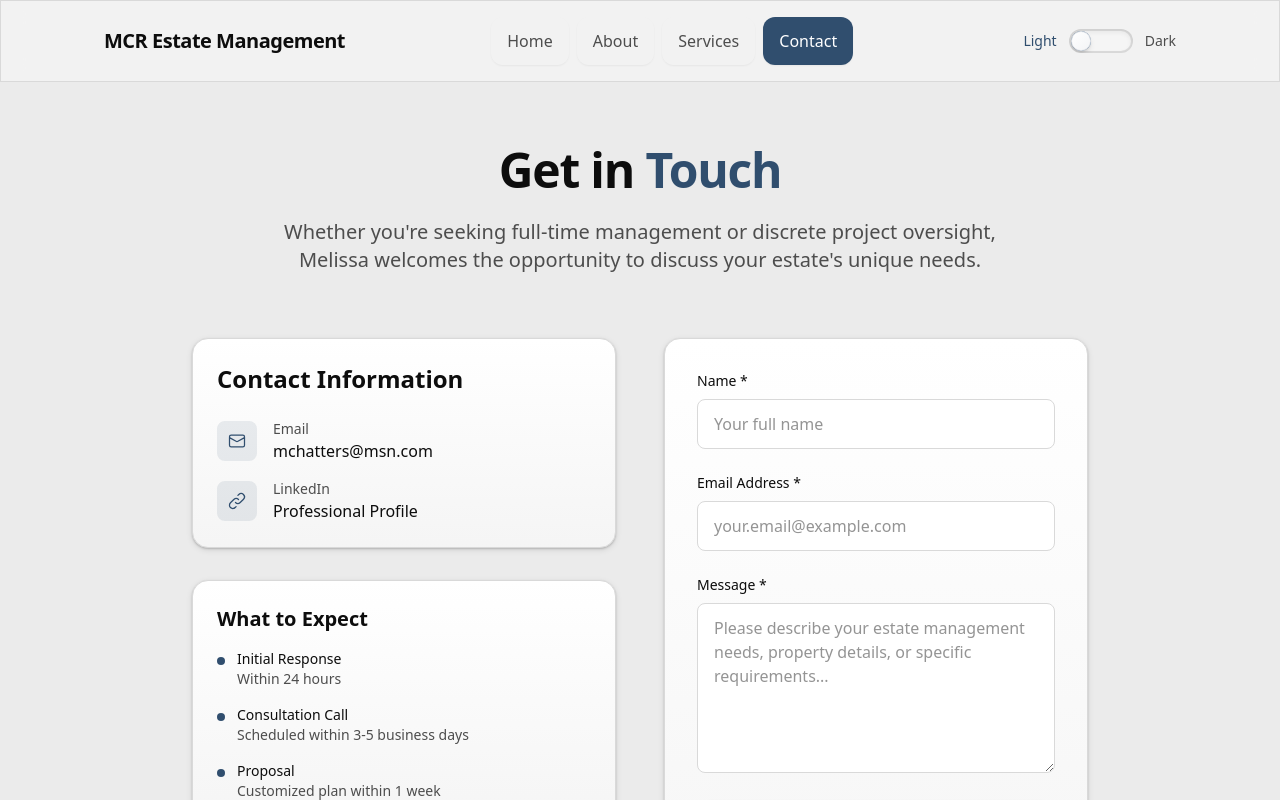
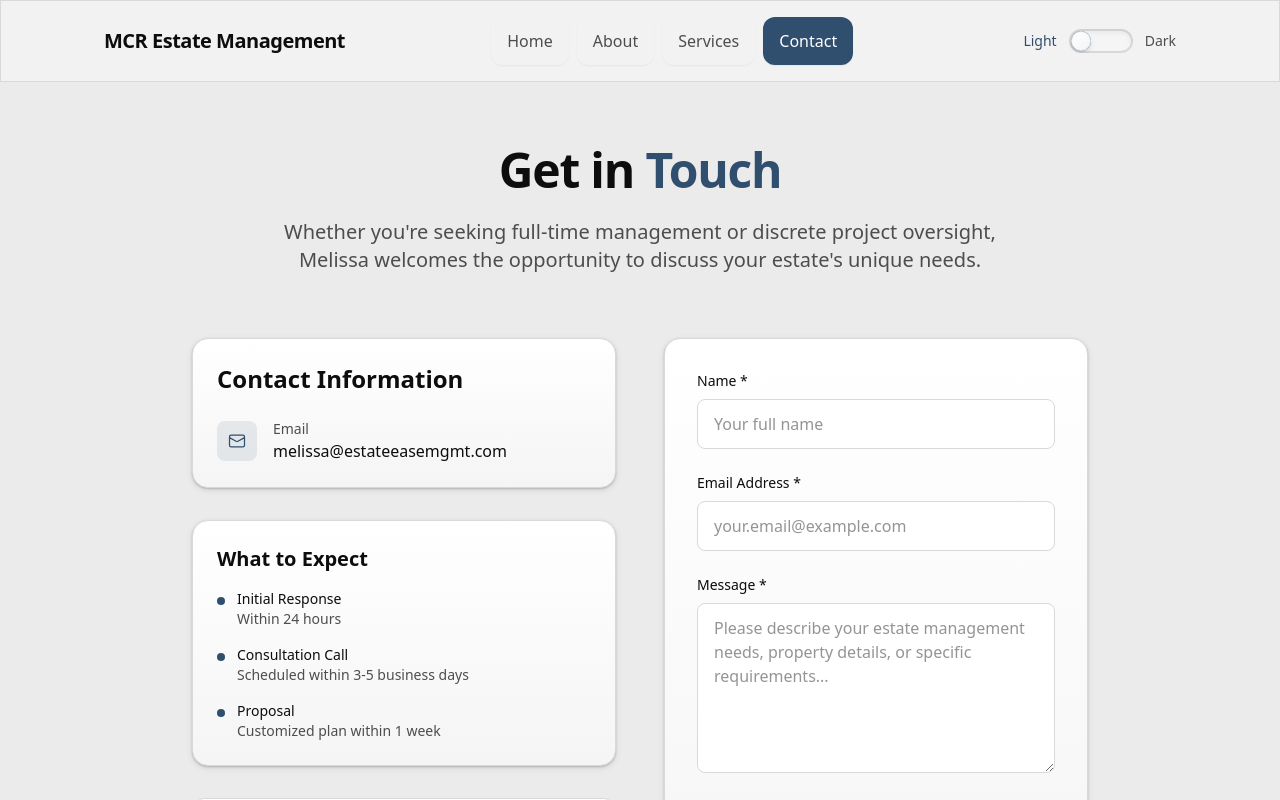
Before and after one commit to amiridon/site_for_melissa, a Next.js app: page /contact in a window 1280 px wide. Shown: the top 800 px of the page. Built offline with nearby package versions, Linux system fonts and the light colour scheme.

Commit message:
chore: commit manual edits to contact page

```diff
--- a/src/app/contact/page.tsx
+++ b/src/app/contact/page.tsx
@@ -41,35 +41,16 @@ export default function Contact() {
                   <div>
                     <p className="text-muted text-sm">Email</p>
                     <a
-                      href="mailto:mchatters@msn.com"
+                      href="mailto:melissa@estateeasemgmt.com"
                       className="text-text font-medium hover:text-brand focus:outline-none focus:ring-2 focus:ring-brand/40 focus:ring-offset-2 focus:ring-offset-bg rounded"
                     >
-                      mchatters@msn.com
+                      melissa@estateeasemgmt.com
                     </a>
                   </div>
                 </div>
 
-                <div className="flex items-center">
-                  <div className="w-10 h-10 rounded-lg bg-brand/10 text-brand flex items-center justify-center mr-4">
-                    <svg className="h-5 w-5" fill="none" viewBox="0 0 24 24" stroke="currentColor">
-                      <path strokeLinecap="round" strokeLinejoin="round" strokeWidth={1.5}
-                        d="M13.828 10.172a4 4 0 00-5.656 0l-4 4a4 4 0 105.656 5.656l1.102-1.101m-.758-4.899a4 4 0 005.656 0l4-4a4 4 0 00-5.656-5.656l-1.1 1.1" />
-                    </svg>
-                  </div>
-                  <div>
-                    <p className="text-muted text-sm">LinkedIn</p>
-                    <a
-                      href="#"
-                      className="text-text font-medium hover:text-brand focus:outline-none focus:ring-2 focus:ring-brand/40 focus:ring-offset-2 focus:ring-offset-bg rounded"
-                      target="_blank"
-                      rel="noopener noreferrer"
-                    >
-                      Professional Profile
-                    </a>
-                  </div>
                 </div>
               </div>
-            </div>
 
             {/* Response Time Card */}
             <div className="rounded-2xl bg-bg border border-card shadow-s bg-[image:var(--surface-gradient)] p-6">
```
